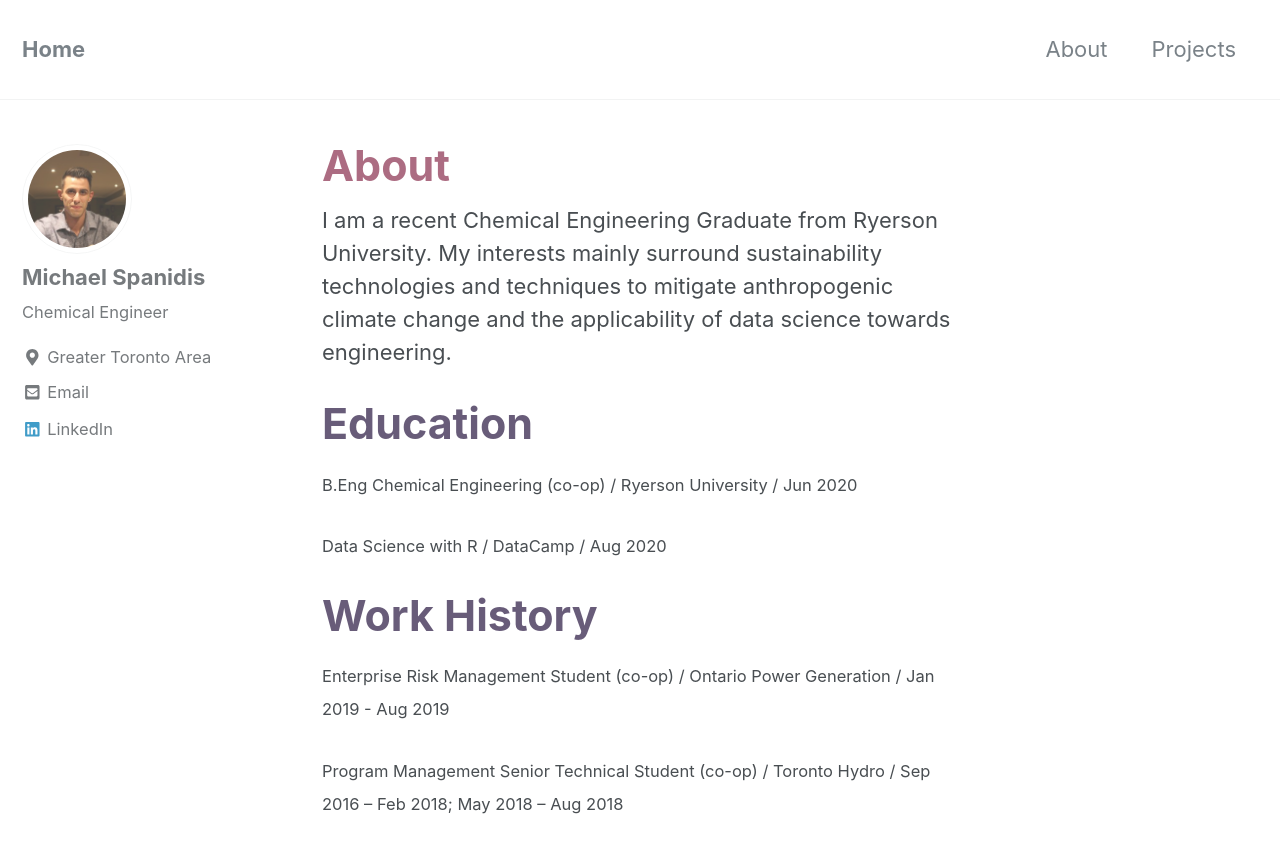
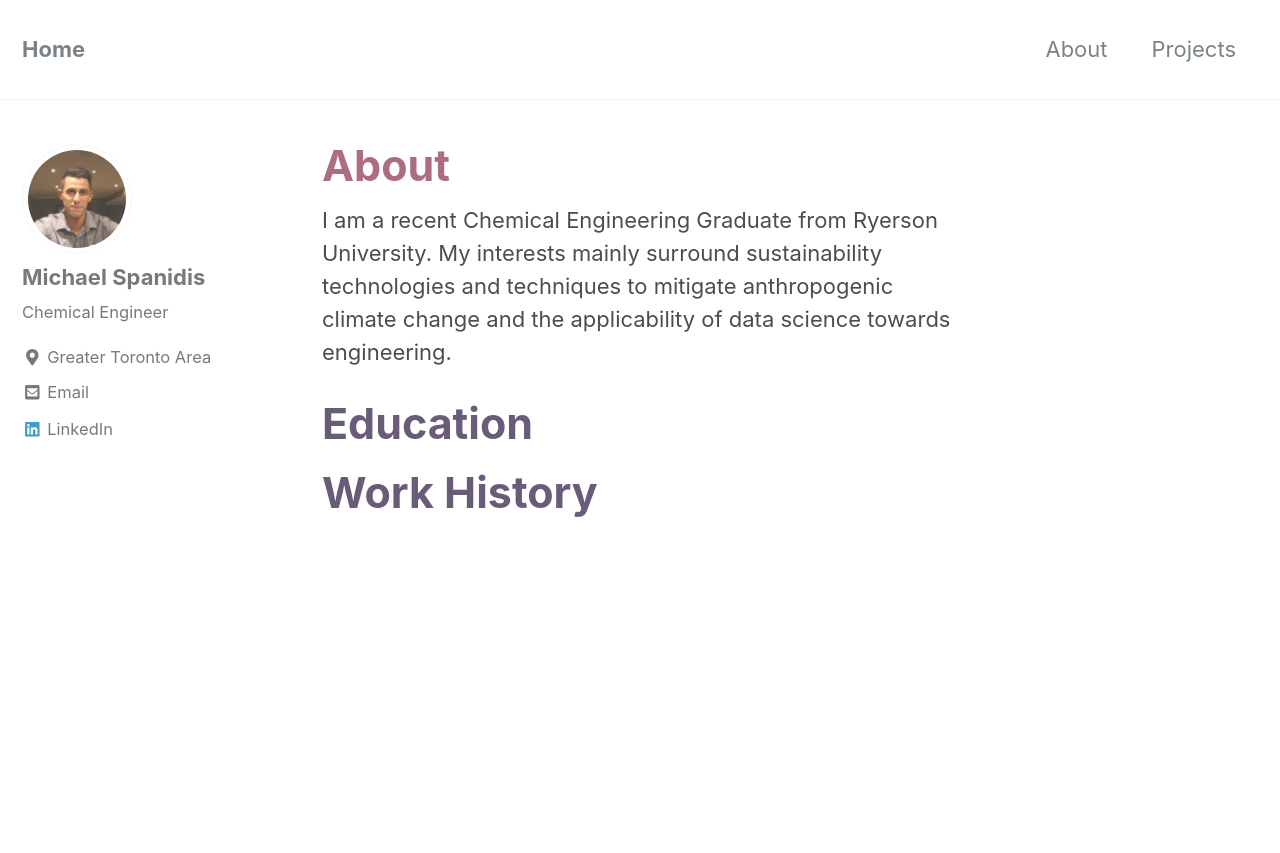
Before and after one commit to michaelspanidis/michaelspanidis.github.io, a Jekyll site: the page built from _pages/about.md, in a window 1280 px wide and 900 px high. Shown: the top 853 px of the window. Built offline with Jekyll 4.4.1, drawn with Linux system fonts in a browser that asks for light colours; nearby versions of some CDN libraries.

Commit message:
changes26

```diff
--- a/_pages/about.md
+++ b/_pages/about.md
@@ -5,14 +5,5 @@ permalink: /about/
 I am a recent Chemical Engineering Graduate from Ryerson University. My interests mainly surround sustainability technologies and techniques to mitigate anthropogenic climate change and the applicability of data science towards engineering.
 
 # <span style="color:rgb(104,92,121);font-size:1.25em;">Education</span>
-<span style="font-size:0.75em;">
-B.Eng Chemical Engineering (co-op) / Ryerson University / Jun 2020
 
-<span style="font-size:0.75em;">
-Data Science with R / DataCamp / Aug 2020
 # <span style="color:rgb(104,92,121);font-size:1.25em;">Work History</span>
-<span style="font-size:0.75em;">
-Enterprise Risk Management Student (co-op) / Ontario Power Generation / Jan 2019 - Aug 2019
-
-<span style="font-size:0.75em;">
-Program Management Senior Technical Student (co-op) / Toronto Hydro / Sep 2016 – Feb 2018; May 2018 – Aug 2018
```
